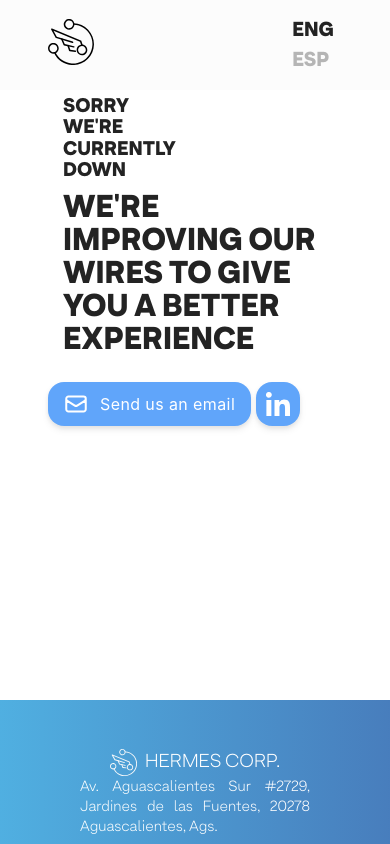
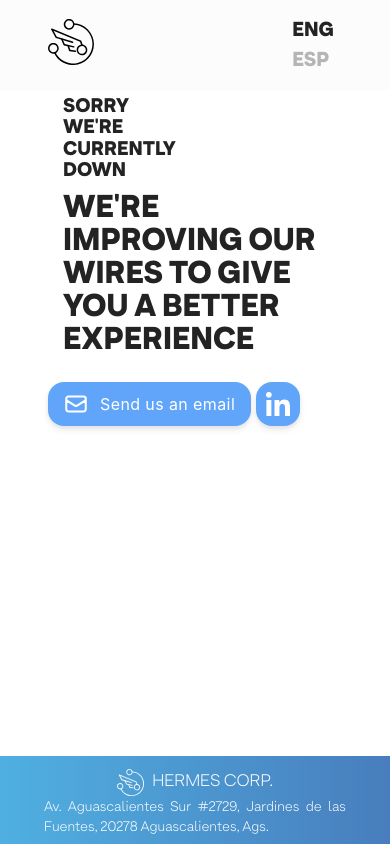
Before and after one commit to UP210878/ReactApp, a React (Create React App) app: page / in a window 390 px wide. Built offline with nearby package versions, Linux system fonts and the light colour scheme.

Commit message:
Hotfix footer

```diff
--- a/src/App.css
+++ b/src/App.css
@@ -211,6 +211,26 @@
   }
 }
 
+@media screen and (max-width:520px) {
+  .footer_Text_Hermes {
+    font-size: 17px;
+    line-height: 27px;
+    text-transform: uppercase;
+  }
+  .footer_Text_Address {
+    font-family: Armin Grotesk Ultralight;
+    font-size: 14px;
+    text-align: justify!important;
+    line-height: 20px;
+  }
+}
+
+@media screen and (max-width:520px) {
+  .mobilefooterSize{
+  height: 5.5rem!important;
+  padding: 0.75rem!important;
+  }
+}
 
 @font-face {
   font-family: Armin Grotesk Black;
--- a/src/components/Footer.js
+++ b/src/components/Footer.js
@@ -6,7 +6,7 @@ const Footer = () => {
   return (
     <footer
       className={
-        "footerColor p-5 w-full flex flex-col h-10 fixed bottom-0 justify-between items-center h-[144px] md:h-1 md:flex-row"
+        "footerColor mobilefooterSize p-5 w-full flex flex-col h-10 fixed bottom-0 justify-between items-center h-[144px] md:h-1 md:flex-row"
       }
     >
       <div className="flex space-x-2 md:mx-7 mx-3">
```
